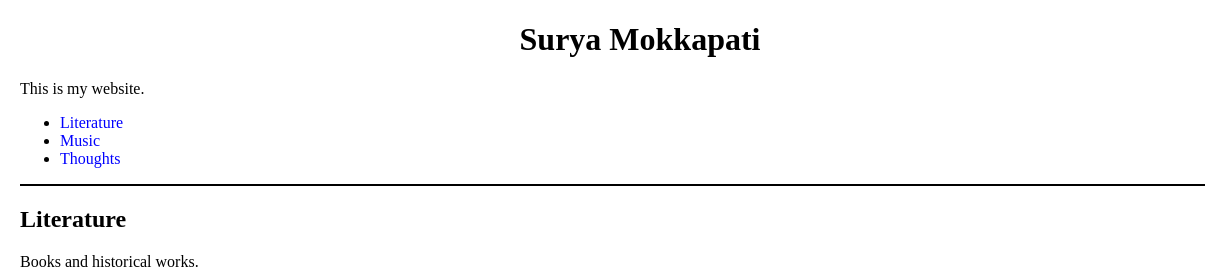
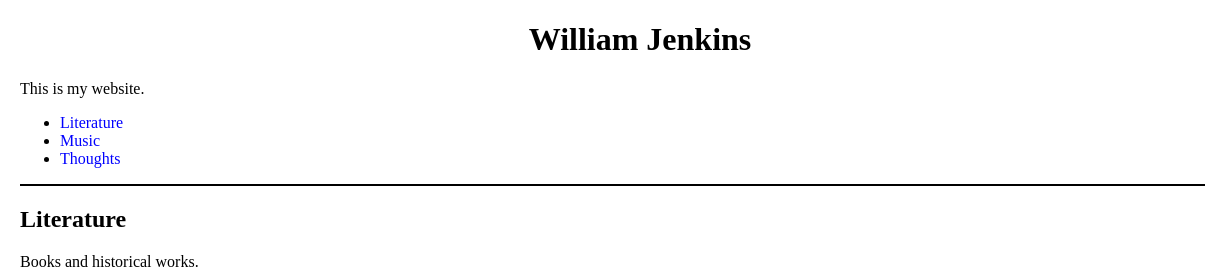
Before and after one commit to duxnormanniae/POOPOO, a plain HTML site: page index.html in a window 1280 px wide. Shown: the top 280 px of the page, 0-1205 px from the left. Drawn offline with Linux system fonts and the light colour scheme.

Commit message:
Update index.html

```diff
--- a/index.html
+++ b/index.html
@@ -7,7 +7,7 @@
     <title>William Jenkins</title>
     <style>
         body {
-            font-family: "Comic Sans", serif;
+            font-family: "Times New Roman", serif;
             color: black;
             background-color: white;
             margin: 20px;
@@ -77,7 +77,7 @@
         <img src="https://raw.githubusercontent.com/myrkwood137/suryamokkapati/main/chi_rho.png" alt="Chi Rho" class="chi-rho">
     </a>
 
-    <h1>Surya Mokkapati</h1>
+    <h1>William Jenkins</h1>
     <p>This is my website.</p>
 
     <ul>
```
